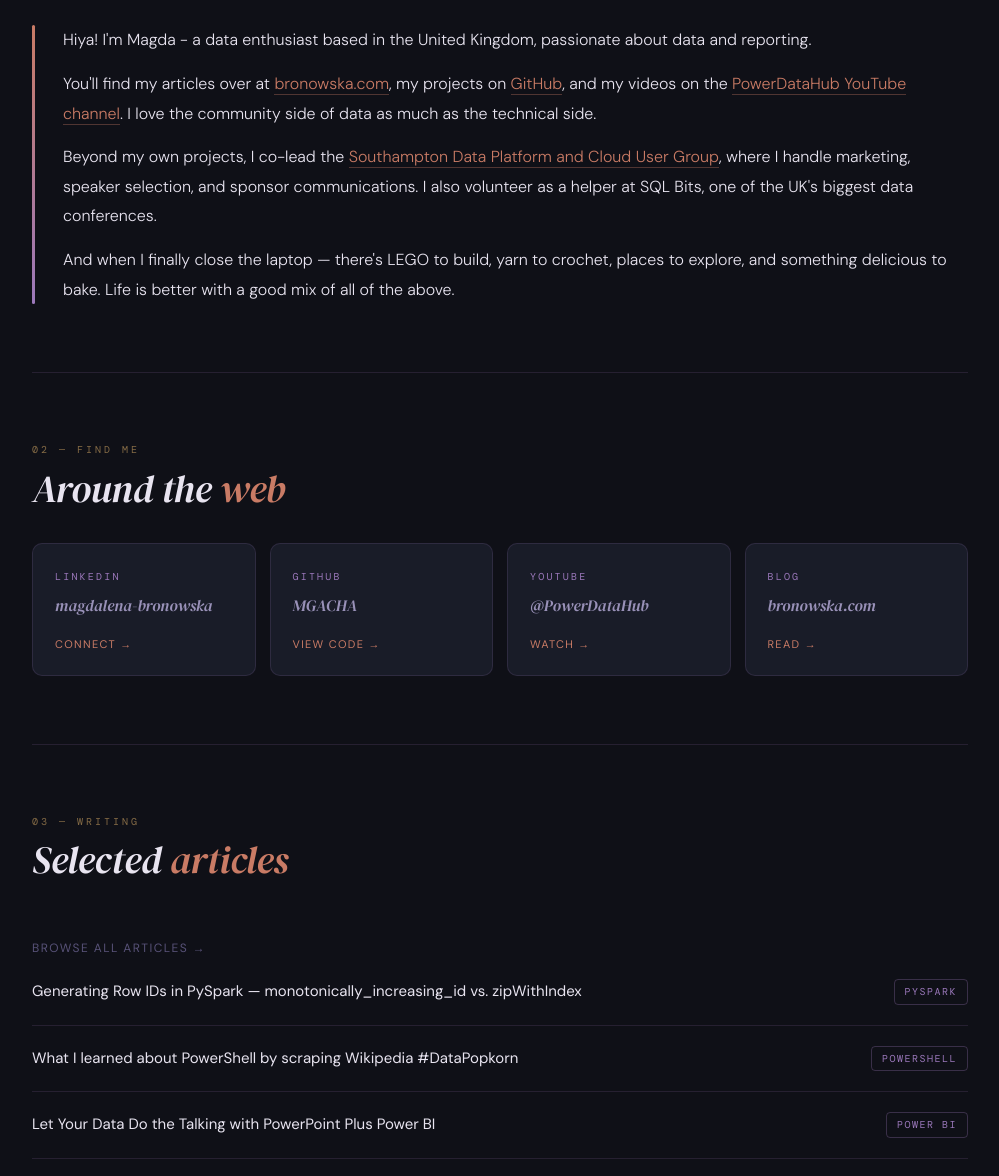
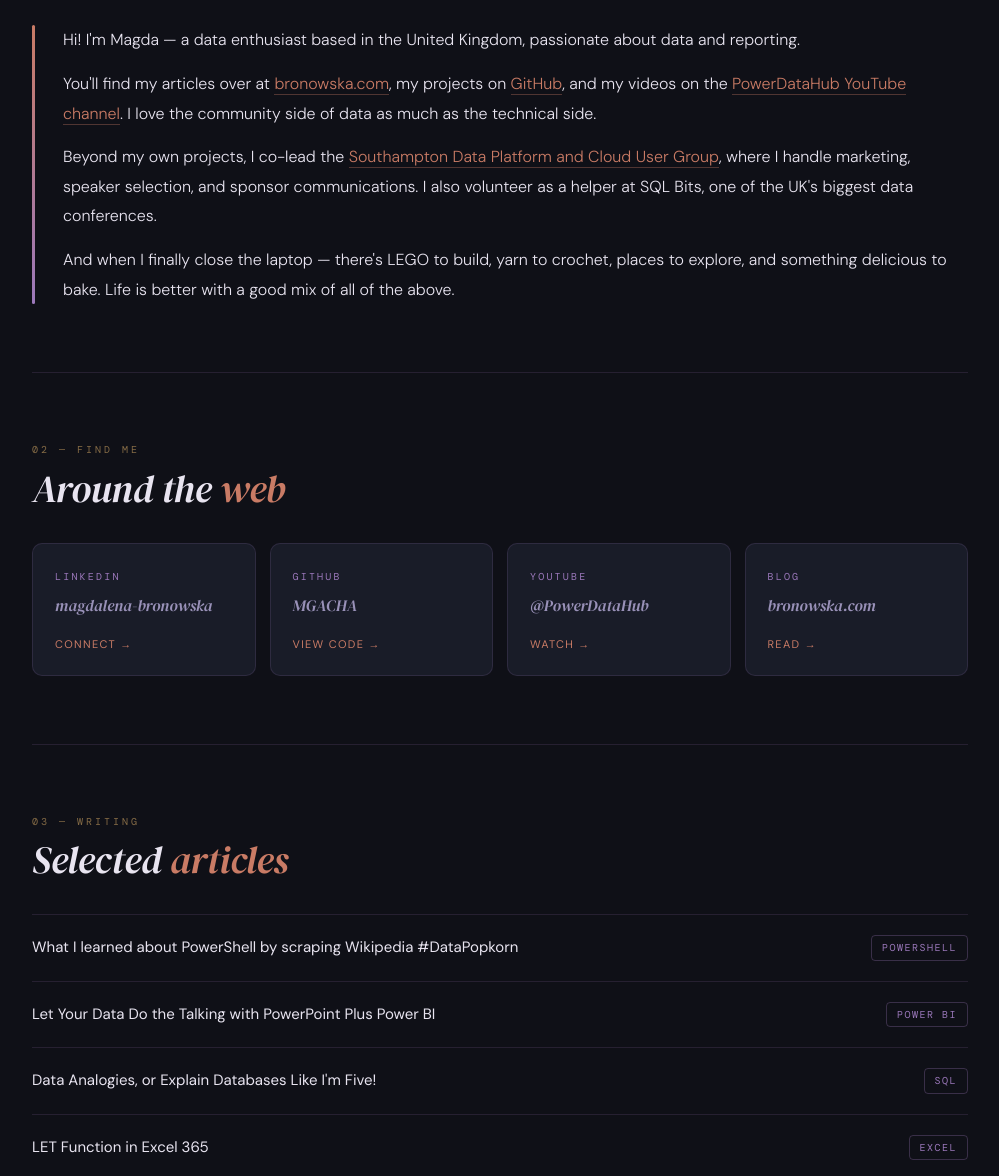
Before and after one commit to PDHMB/BIO, a plain HTML site: page index.html in a window 1280 px wide. Shown: the part 666-1842 px from the top of the page, without its empty margins (140-1139 px from the left). Drawn offline with nearby package versions, Linux system fonts and the light colour scheme; a web font is replaced by a local one.

Commit message:
Update index.html

```diff
--- a/index.html
+++ b/index.html
@@ -643,7 +643,7 @@ footer {
       <div class="bio-text" id="bio-text">
         <!-- EN bio -->
         <div class="bio-en">
-          <p>Hiya! I'm Magda - a data enthusiast based in the United Kingdom, passionate about data and reporting.</p>
+          <p>Hi! I'm Magda — a data enthusiast based in the United Kingdom, passionate about data and reporting.</p>
           <p>You'll find my articles over at <a href="https://bronowska.com/blog" target="_blank" rel="noopener">bronowska.com</a>, my projects on <a href="https://github.com/MGACHA" target="_blank" rel="noopener">GitHub</a>, and my videos on the <a href="https://www.youtube.com/@PowerDataHub" target="_blank" rel="noopener">PowerDataHub YouTube channel</a>. I love the community side of data as much as the technical side.</p>
           <p>Beyond my own projects, I co-lead the <a href="https://sotondatacloud.org" target="_blank" rel="noopener">Southampton Data Platform and Cloud User Group</a>, where I handle marketing, speaker selection, and sponsor communications. I also volunteer as a helper at SQL Bits, one of the UK's biggest data conferences.</p>
           <p>And when I finally close the laptop — there's LEGO to build, yarn to crochet, places to explore, and something delicious to bake. Life is better with a good mix of all of the above.</p>
@@ -705,14 +705,8 @@ footer {
     <p class="section-eyebrow" data-en="03 — Writing" data-pl="03 — Artykuły">03 — Writing</p>
     <h2 data-en="Selected <em>articles</em>" data-pl="Wybrane <em>artykuły</em>">Selected <em>articles</em></h2>
     <div class="blog-list">
-		<a href="blog.html" class="blog-all-link" data-en="Browse all articles →" data-pl="Zobacz wszystkie artykuły →">Browse all articles →</a>
 
-		<a href="https://www.bronowska.com/articles/Row_id_mono_vs_index.html" target="_blank" rel="noopener" class="blog-post">
-        <span class="post-title">Generating Row IDs in PySpark — monotonically_increasing_id vs. zipWithIndex</span>
-        <span class="post-tag">PySpark</span>
-      </a>
-
-	  <a href="https://www.youtube.com/watch?v=cOM0Jy-MWzo" target="_blank" rel="noopener" class="blog-post">
+		<a href="https://www.youtube.com/watch?v=cOM0Jy-MWzo" target="_blank" rel="noopener" class="blog-post">
         <span class="post-title">What I learned about PowerShell by scraping Wikipedia #DataPopkorn</span>
         <span class="post-tag">PowerShell</span>
       </a>
```
